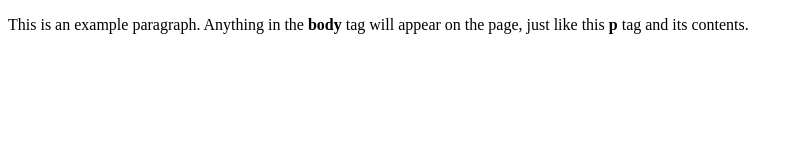
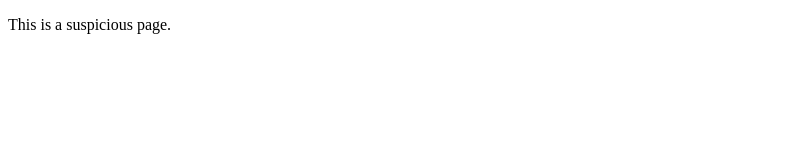
Before and after one commit to Gagrgan/school, a plain HTML site: page index.html in a window 1280 px wide. Shown: the whole page, without its empty margins (0-800 px from the left). Drawn offline with Linux system fonts and the light colour scheme.

Commit message:
Update index.html

```diff
--- a/index.html
+++ b/index.html
@@ -1,9 +1,9 @@
 <!doctype html>
 <html>
   <head>
-    <title>This is the title of the webpage!</title>
+    <title>Susibaka</title>
   </head>
   <body>
-    <p>This is an example paragraph. Anything in the <strong>body</strong> tag will appear on the page, just like this <strong>p</strong> tag and its contents.</p>
+    <p>This is a suspicious page.</p>
   </body>
 </html>
```
